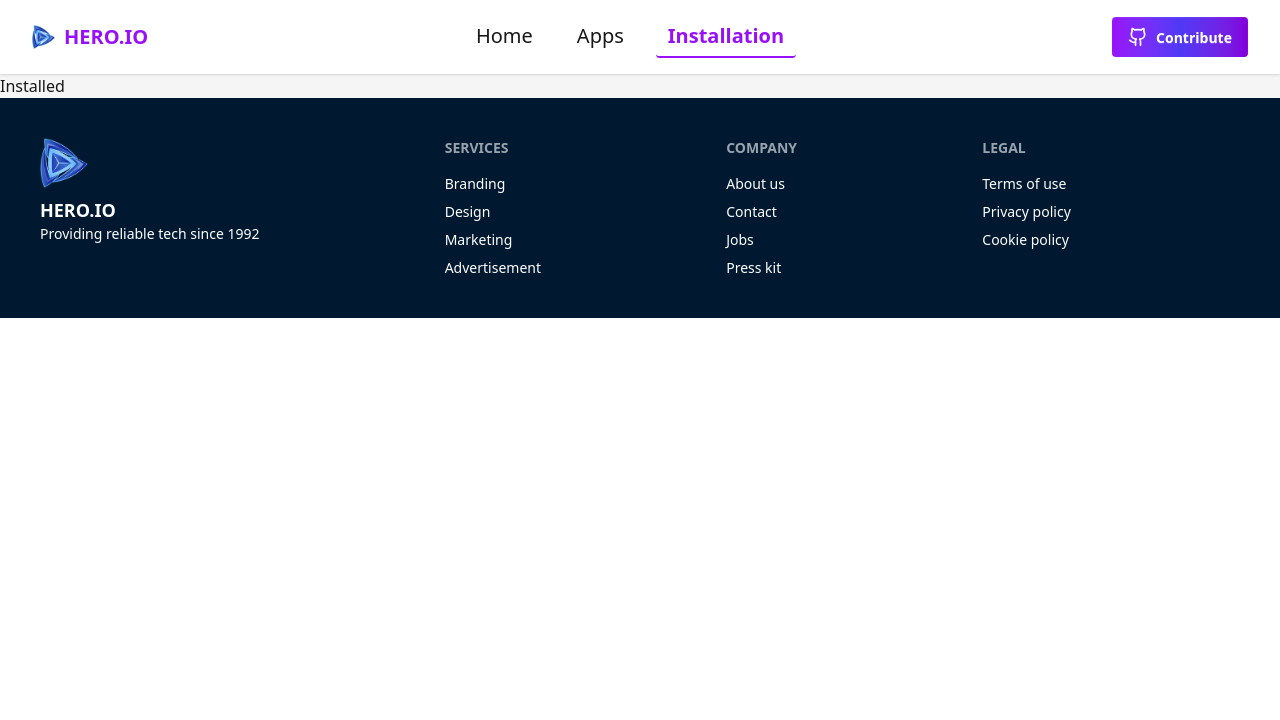
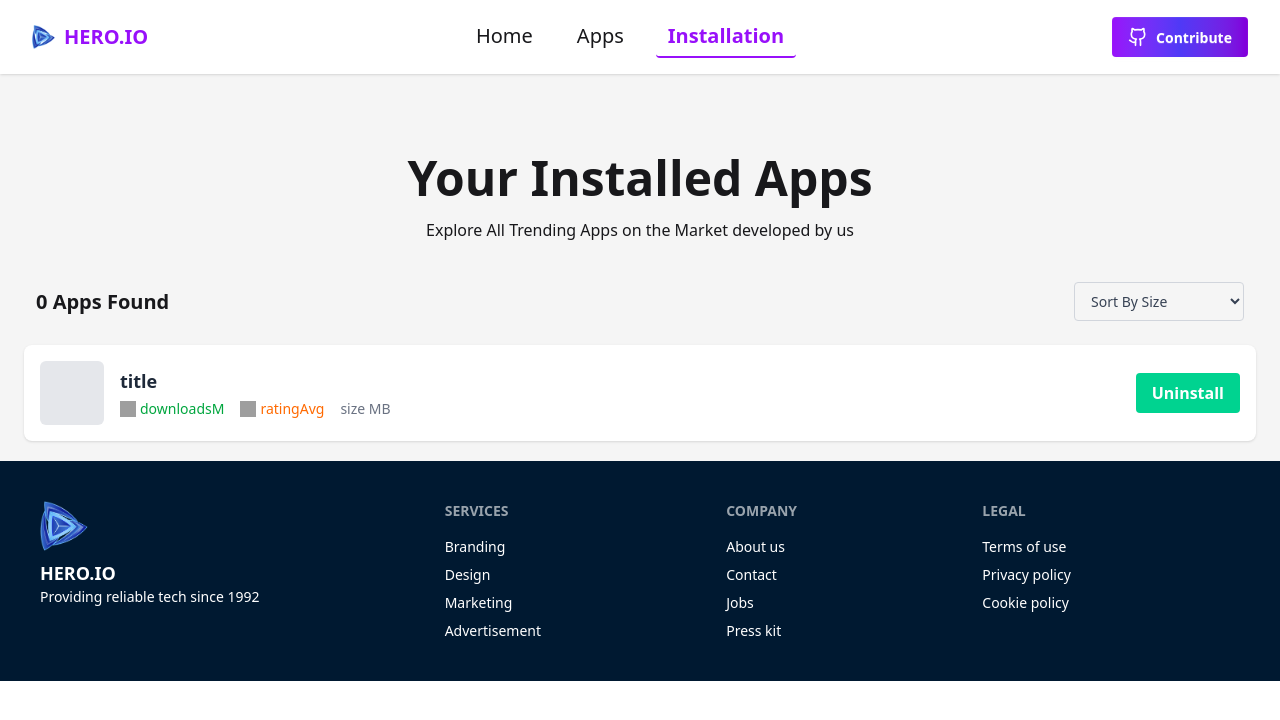
Before and after one commit to Sakib8git/Hero.Io, a React (Vite) app: page /installation in a window 1280 px wide. Shown: the top 720 px of the page. Built offline with nearby package versions, Linux system fonts and the light colour scheme; grey boxes are pictures that could not be loaded.

Commit message:
install btn click add local storage commit

```diff
--- a/package.json
+++ b/package.json
@@ -16,6 +16,7 @@
     "lucide-vue-next": "^0.545.0",
     "react": "^19.1.1",
     "react-dom": "^19.1.1",
+    "react-loader-spinner": "^7.0.3",
     "react-router": "^7.9.3",
     "react-toastify": "^10.0.7-0",
     "recharts": "^3.2.1",
--- a/src/Pages/AppDetails.jsx
+++ b/src/Pages/AppDetails.jsx
@@ -1,4 +1,4 @@
-import React, { useState } from "react";
+import React, { useEffect, useState } from "react";
 import { useParams } from "react-router";
 import useProducts from "../hooks/useProducts";
 import down from "../assets/icon-downloads.png";
@@ -25,6 +25,14 @@ const AppDetails = () => {
   const detailsOfApp = apps.find((ap) => ap.id === appId);
   // *Note:--- for btn-----
   const [installed, setInstalled] = useState(false);
+  // !---already thakle emne dekhao
+  useEffect(() => {
+  const existingList = JSON.parse(localStorage.getItem("installedApps"));
+  const isAlreadyInstalled = existingList?.some((p) => p.id === appId);
+  if (isAlreadyInstalled) {
+    setInstalled(true);
+  }
+}, [appId]);
   // *Note:--- for btn-----
 
   if (loading) return <p className="text-center">Loading...</p>;
@@ -45,25 +53,46 @@ const AppDetails = () => {
     ratings,
   } = detailsOfApp;
 
-  const handleInstall = () => {
-    // console.log(`Installing ${title}`);
+
+  // !---Instal btn handle + local storage--ad-----
+
+
+
+
+
+  // -------------------------
+  const handleAddInstallation = () => {
+    const existingList = JSON.parse(localStorage.getItem("installedApps"));
+    let updatedList = [];
+
+    if (existingList) {
+      const isDuplicate = existingList.some((p) => p.id === detailsOfApp.id);
+      if (isDuplicate) {
+        toast.error(`😿 ${title} is Already installed`);
+        return;
+      }
+      updatedList = [...existingList, detailsOfApp];
+    } else {
+      updatedList.push(detailsOfApp);
+    }
+
+    localStorage.setItem("installedApps", JSON.stringify(updatedList));
     setInstalled(true);
-
-    toast(`Installing ${title}`);
-    // Optional: localStorage logic or toast
+    toast.success(`🧞‍♂️ ${title} has been successfully installed`);
   };
-
+  // !------------------------------------
+  // !------------------------------------
   return (
     <div className="px-5 py-5 md:px-16 md:py-10">
       <div className="flex flex-col md:flex-row gap-6 items-center md:items-start bg-white rounded-lg shadow-md p-6">
-        {/* Left Image */}
+        {/* left side img */}
         <img
           src={image}
           alt={title}
           className="w-full md:w-64 h-64 object-cover rounded-md"
         />
 
-        {/* Right Details */}
+        {/* dtails */}
         <div className="flex-1 space-y-4">
           <h1 className="text-3xl font-bold text-gray-800">{title}</h1>
           <p className="text-sm text-gray-500">
@@ -100,7 +129,7 @@ const AppDetails = () => {
           </div>
 
           <button
-            onClick={handleInstall}
+            onClick={handleAddInstallation}
             // disabled={installed}
             className={`${
               installed ? "bg-[#047d007c] " : "bg-[#00D390] hover:bg-[#019b6a]"
@@ -114,7 +143,7 @@ const AppDetails = () => {
       {/* app details */}
       {/* ---------------------------------------------- */}
 
-      {/* barChart */}
+      {/* barChart reChart theje */}
       <div className="bg-white p-4 rounded shadow-md">
         <h3 className="text-lg font-semibold mb-4 text-center">Ratings</h3>
         <ResponsiveContainer width="100%" height={250}>
--- a/src/Pages/Apps.jsx
+++ b/src/Pages/Apps.jsx
@@ -1,30 +1,37 @@
-import React, { useState } from "react";
-
+import React, { useEffect, useState } from "react";
 import AllApps from "./AllApps";
 import useProducts from "../hooks/useProducts";
 import { Link } from "react-router";
 import noApp from "../assets/App-Error.png";
+import { DNA } from "react-loader-spinner";
 const Apps = () => {
-  // const appsData = useLoaderData();
-  // console.log(appsData);
-  const appsDataHook = useProducts();
-  const appsData = appsDataHook.apps;
-  console.log(appsData);
-  const { loading, error } = useProducts();
-  // !--------------search part
+  const { apps, loading, error } = useProducts();
+
+  // Search logic
   const [search, setSearch] = useState("");
   const term = search.trim().toLowerCase();
   const searchedApps = term
-    ? appsData.filter((product) => product.title.toLowerCase().includes(term))
-    : appsData;
+    ? apps.filter((product) => product.title.toLowerCase().includes(term))
+    : apps;
 
-  // !--------------------
+  // Spinner logic
+  const [loadingSpinner, setLoadingSpinner] = useState(false);
+  useEffect(() => {
+    setLoadingSpinner(true);
+    const delay = setTimeout(() => {
+      setLoadingSpinner(false);
+    }, 500);
+    return () => clearTimeout(delay);
+  }, [search]);
+
+  // Fallbacks
   if (loading) return <p className="text-center">Loading...</p>;
   if (error)
     return <p className="text-center text-red-500">Error loading app</p>;
 
   return (
     <div>
+      {/* Header */}
       <div className="text-center space-y-4 mt-20 mb-10">
         <h1 className="font-bold text-5xl">Our All Applications</h1>
         <p>
@@ -32,37 +39,44 @@ const Apps = () => {
         </p>
       </div>
 
+      {/* Search + Count */}
       <div className="mb-5 container mx-auto flex flex-col md:flex-row justify-between items-center gap-4 flex-wrap px-5 md:px-3">
         <p className="text-2xl font-semibold text-center md:text-left">
           ({searchedApps.length}) Apps Found
         </p>
 
-        {/* -------search box start */}
         <label className="input w-full md:w-auto">
           <input
             value={search}
             onChange={(e) => setSearch(e.target.value)}
             type="search"
             placeholder="Search"
-            className="w-full md:w-64 "
+            className="w-full md:w-64"
           />
         </label>
-        {/* -------search box end */}
       </div>
-      {/*  no apss */}
 
-      {searchedApps.length === 0 ? (
+      {/*React spinner Spinner add korlam */}
+      {loadingSpinner ? (
+        <div className="flex justify-center items-center min-h-[300px]">
+          <DNA
+            // visible={true}
+            // height={80}
+            // width={80}
+            // ariaLabel="dna-loading"
+            // wrapperStyle={{}}
+            // wrapperClass="dna-wrapper"
+          />
+        </div>
+      ) : searchedApps.length === 0 ? (
+        //! No  Found----------
         <div className="flex flex-col items-center justify-center my-10 space-y-6">
           <img src={noApp} alt="No App Found" className="w-72 md:w-96" />
-
-          <h2 className="text-2xl font-bold ">
-            OPPS!! APP NOT FOUND
-          </h2>
+          <h2 className="text-2xl font-bold">OPPS!! APP NOT FOUND</h2>
           <p className="text-gray-500 text-center max-w-md">
             The App you are requesting is not found on our system. Please try
             another app.
           </p>
-
           <Link
             to="/"
             className="bg-[#743DE7] hover:bg-[#5b2bbf] text-white font-semibold py-2 px-6 rounded"
@@ -71,20 +85,13 @@ const Apps = () => {
           </Link>
         </div>
       ) : (
-        <div className="grid grid-cols-1 md:grid-cols-3 lg:grid-cols-4 gap-5 container mx-auto mb-6">
+        //! ________All app e patailam____________
+        <div className="grid grid-cols-1 md:grid-cols-3 lg:grid-cols-4 gap-5 container mx-auto mb-6 px-3">
           {searchedApps.map((products, i) => (
             <AllApps key={i} products={products} />
           ))}
         </div>
       )}
-
-      {/* no apss */}
-
-      <div className="grid grid-cols-1 md:grid-cols-3 lg:grid-cols-4 gap-5 container mx-auto mb-6 px-3">
-        {searchedApps.map((products, i) => (
-          <AllApps key={i} products={products}></AllApps>
-        ))}
-      </div>
     </div>
   );
 };
--- a/src/Pages/Home.jsx
+++ b/src/Pages/Home.jsx
@@ -6,20 +6,24 @@ import { Link } from "react-router";
 import AllProducts from "./HomeProducts";
 import HomeProducts from "./HomeProducts";
 import useProducts from "../hooks/useProducts";
+import { DNA } from "react-loader-spinner";
 const Home = () => {
   // const appsData = useLoaderData();
   // console.log(appsData);
   const appsDataHook = useProducts();
   console.log(appsDataHook.apps);
-  const {  loading, error } = useProducts();
-  const appsData= appsDataHook.apps
+  const { loading, error } = useProducts();
+  const appsData = appsDataHook.apps;
   const fetureProducts = appsData.slice(0, 8);
 
-if (loading) return <p className="text-center">Loading...</p>;
+  if (loading)
+    return (
+      <div className="flex justify-center items-center min-h-[300px]">
+        <DNA/>
+      </div>
+    );
   if (error)
     return <p className="text-center text-red-500">Error loading app</p>;
-
-
 
   return (
     <div className="">
--- a/src/Pages/Installation.jsx
+++ b/src/Pages/Installation.jsx
@@ -1,11 +1,68 @@
-import React from 'react';
+import React, { useEffect, useState } from "react";
 
 const Installation = () => {
-    return (
-        <div>
-            <h2>Installed</h2>
+
+const [installList , setInstallList]= useState([])
+
+useEffect(()=>{
+ const savedList = JSON.parse(localStorage.getItem("installedApps"));
+if(savedList) setInstallList(savedList)
+},[])
+
+
+  return (
+    <div className="px-6">
+      <div className="text-center space-y-4 mt-20 mb-10">
+        <h1 className="font-bold text-5xl">Your Installed Apps</h1>
+        <p>Explore All Trending Apps on the Market developed by us</p>
+      </div>
+
+      {/* ----------------------------------- */}
+<div className="flex justify-between items-center mb-6 px-3">
+  <p className="text-xl font-semibold">{installList.length} Apps Found</p>
+
+  <select className="border border-gray-300 rounded px-3 py-2 text-sm text-gray-700">
+    <option>Sort By Size</option>
+    <option>Sort By Rating</option>
+    <option>Sort By Downloads</option>
+  </select>
+</div>
+
+
+      {/* ----------------------------------- */}
+
+      <div className="flex items-center justify-between bg-white rounded-lg shadow-sm p-4 mb-5  ">
+        {/* Left: App Info */}
+        <div className="flex items-center gap-4">
+          {/* App Icon Placeholder */}
+          <div className="w-16 h-16 bg-gray-200 rounded-md"></div>
+
+          {/* App Details */}
+          <div className="">
+            <h2 className="text-lg font-semibold text-gray-800">{`title`}</h2>
+            <div className="flex gap-4 text-sm mt-1">
+              <div className="flex items-center gap-1 text-green-600">
+                <img src={`down`} alt="downloads" className="w-4 h-4" />
+                <span>{`downloads`}M</span>
+              </div>
+              <div className="flex items-center gap-1 text-orange-500">
+                <img src={`star`} alt="rating" className="w-4 h-4" />
+                <span>{`ratingAvg`}</span>
+              </div>
+              <div className="text-gray-500">{`size`} MB</div>
+            </div>
+          </div>
         </div>
-    );
+
+        {/* Right: Action */}
+        {`installed` && (
+          <button className="bg-[#00D390] hover:bg-[#019b6a] text-white font-semibold px-4 py-2 rounded">
+            Uninstall
+          </button>
+        )}
+      </div>
+    </div>
+  );
 };
 
 export default Installation;
```
Also changed, not shown: src/Routes/Routes.jsx (+2 -7 lines), 1 other file (tests, documents, lock files or other folders).
